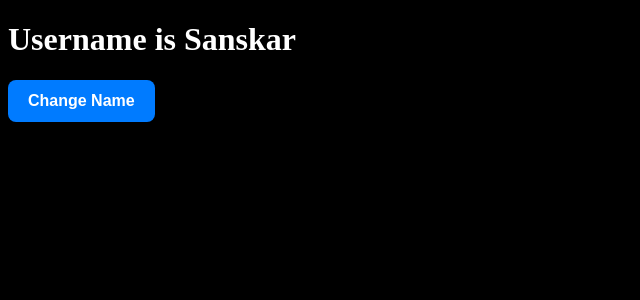
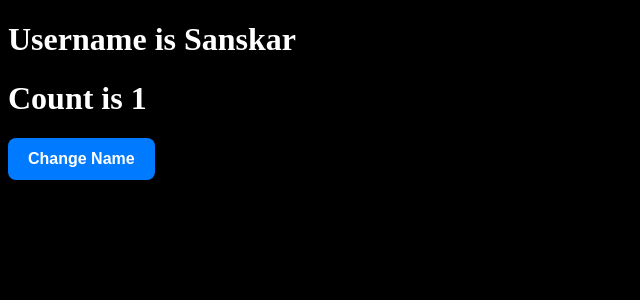
Before and after one commit to SanskarOmer/React-Projects, a React (Vite) app in the folder my-app/: page / in a window 1280 px wide. Shown: the top 300 px of the page, without its empty margins (0-640 px from the left). Built offline with nearby package versions, Linux system fonts and the light colour scheme.

Commit message:
added counter and name changing functionality

```diff
--- a/my-app/src/App.jsx
+++ b/my-app/src/App.jsx
@@ -1,19 +1,21 @@
 /* eslint-disable no-unused-vars */
 
-import React from 'react'
+import React, { useState } from 'react'
 
 const App = () => {
-    let user ="Sanskar"
-    const name = ()=>{
-        console.log(user)
-        user="Aditi"
-        console.log(user)
+    const [name, setName] = useState("Sanskar")
+    const [num, setnum] = useState(1)
+    const changeName = ()=>{
+      setName("Aditi")
+      setnum(num+1)
     }
+
 
   return (
     <div>
-        <h1>Username is {user}</h1>
-        <button onClick={name}>Change Name</button>
+        <h1>Username is {name}</h1>
+        <h1>Count is {num}</h1>
+        <button onClick={changeName}>Change Name</button>
     </div>
   )
 }
```
